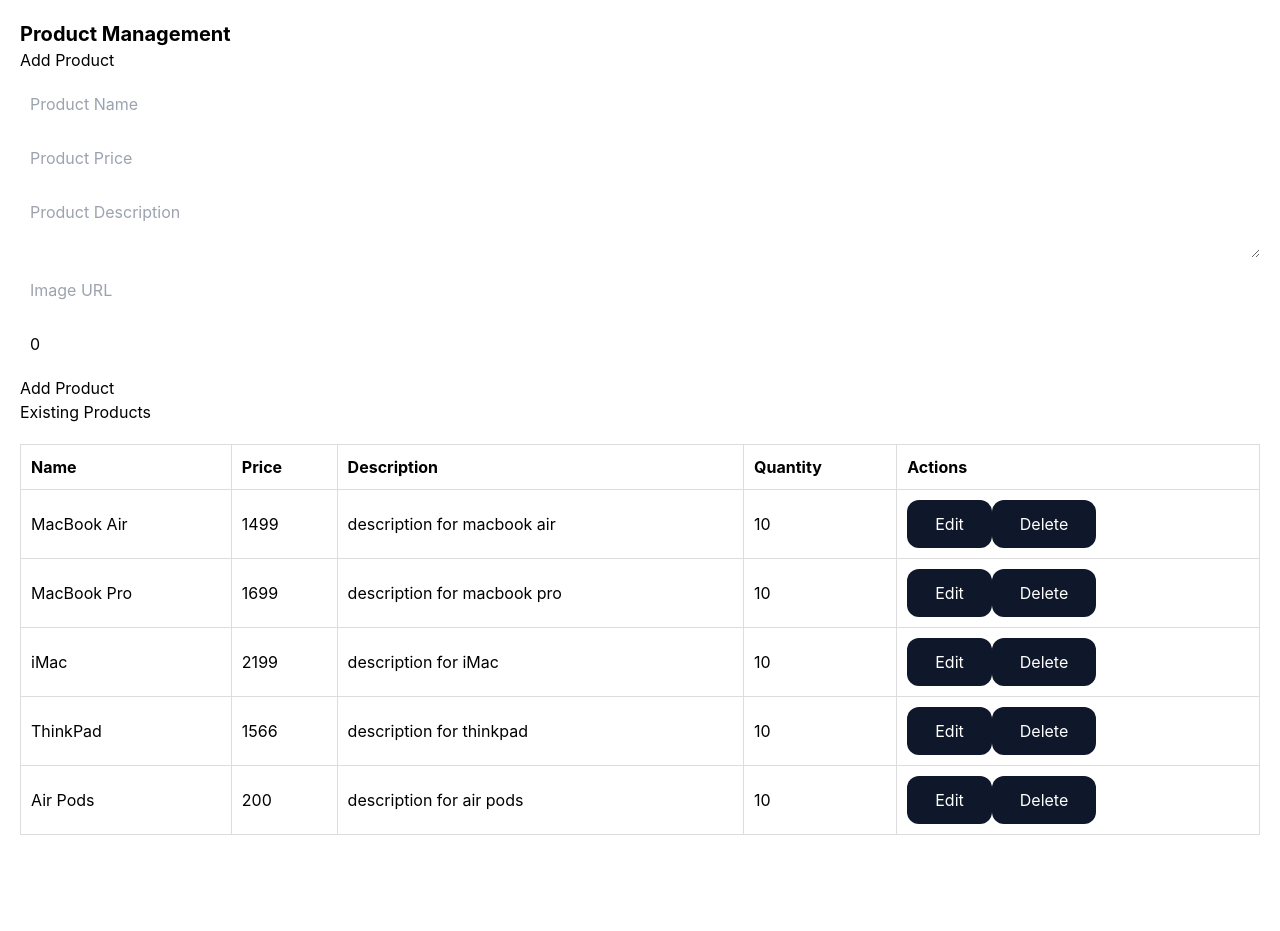
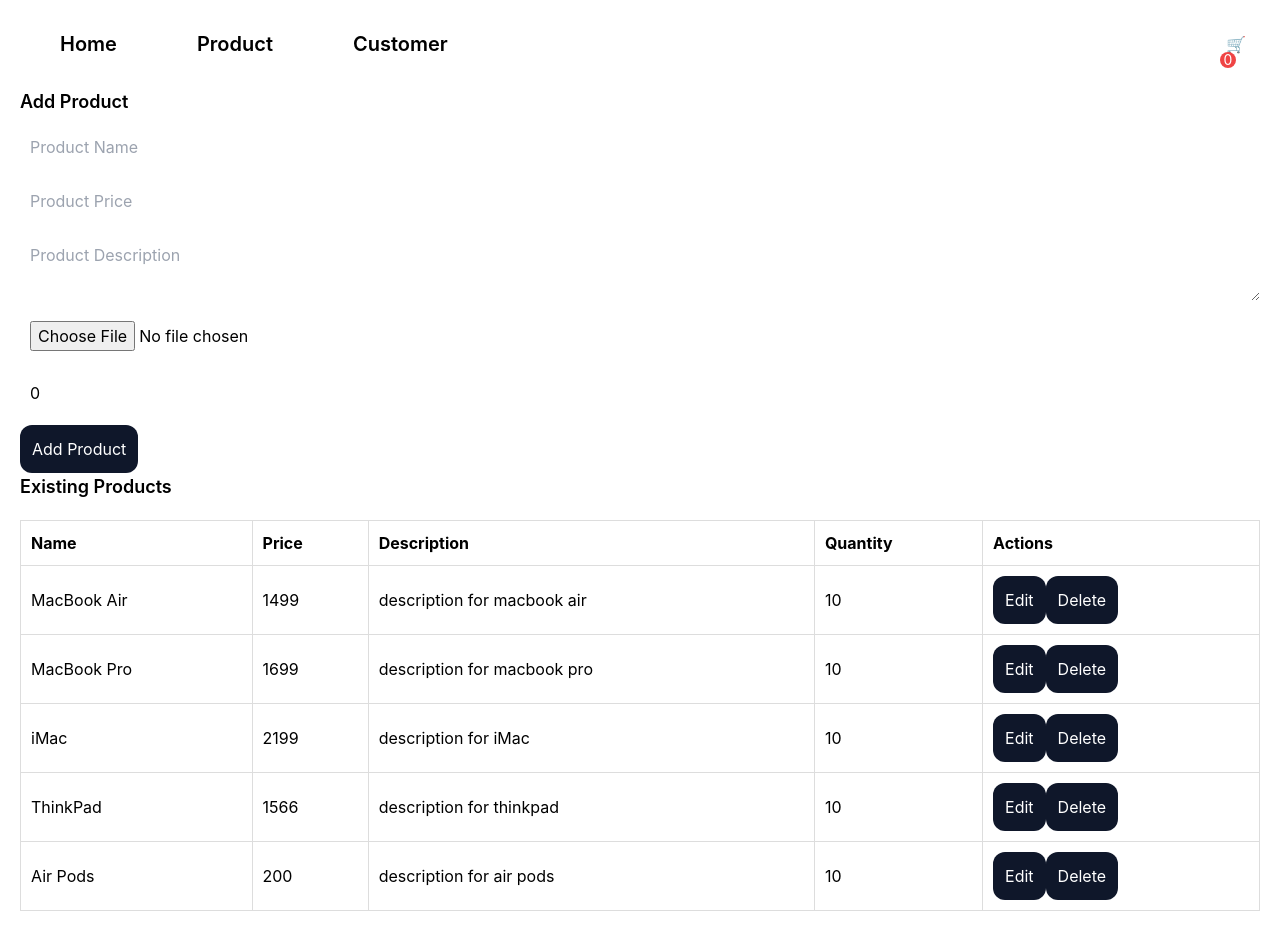
Before and after one commit to zephyr-jchen/computer-store-web, a React (Create React App) app in the folder computerstore/: page /product in a window 1280 px wide. Before the commit the page ends 855 px from the top, so only its background shows below. Built offline with nearby package versions, Linux system fonts and the light colour scheme.

Commit message:
Change image upload method

```diff
--- a/computerstore/src/App.css
+++ b/computerstore/src/App.css
@@ -61,6 +61,10 @@
 .product-management {
   padding: 20px;
 }
+.product-management h2 {
+  font-size: large;
+  font-weight: 600;
+}
 .add-product-form input,
 .add-product-form textarea {
   display: block;
--- a/computerstore/src/App.js
+++ b/computerstore/src/App.js
@@ -1,22 +1,28 @@
-import './App.css';
-import Layout from './components/layout';
-import Home from './pages/home';
-import ProductDetails from './pages/detail';
-import ProductMgt from './pages/product';
-import CustomerMgt from './pages/customer';
-import { BrowserRouter, Routes, Route } from 'react-router-dom';
-
+import "./App.css";
+import Layout from "./components/layout";
+import Home from "./pages/home";
+import ProductDetails from "./pages/detail";
+import ProductMgt from "./pages/product";
+import CustomerMgt from "./pages/customer";
+import { BrowserRouter, Routes, Route } from "react-router-dom";
+import React, { useState } from "react";
+import { products as initialProducts } from "./productitems";
 
 function App() {
+  const [products, setProducts] = useState(initialProducts);
+
   return (
     <BrowserRouter>
       <Routes>
-        <Route path='/' element={<Layout />}>
-          <Route index element={<Home />} />
-          <Route path='/:slug' element={<ProductDetails />} />
+        <Route path="/" element={<Layout />}>
+          <Route index element={<Home products={products} />} />
+          <Route path="/:slug" element={<ProductDetails />} />
         </Route>
-        <Route path='/product' element={<ProductMgt />}/>
-        <Route path='/customer' element={<CustomerMgt/>}/>
+        <Route
+          path="/product"
+          element={<ProductMgt products={products} setProducts={setProducts} />}
+        />
+        <Route path="/customer" element={<CustomerMgt />} />
       </Routes>
     </BrowserRouter>
   );
--- a/computerstore/src/pages/home.js
+++ b/computerstore/src/pages/home.js
@@ -1,18 +1,17 @@
-import React from 'react'
-import { products } from '../productitems'
-import ProductCart from '../components/productCart'
+import React from "react";
+import ProductCart from "../components/productCart";
 
-const Home = () =>{
-    return(
-        <div>
-            <h1 className='text-3xl my-5 ml-10'>List Products</h1>
-            <div className='grid lg:grid-cols-3 md:grid-cols-2 sm:grid-cols-1 gap-5'>
-                {products.map((product,key)=>
-                <ProductCart key={key} data={product} />
-                )}
-            </div>
-        </div>
-    )
-}
+const Home = ({ products }) => {
+  return (
+    <div>
+      <h1 className="text-3xl my-5 ml-10">List Products</h1>
+      <div className="grid lg:grid-cols-3 md:grid-cols-2 sm:grid-cols-1 gap-5">
+        {products.map((product, key) => (
+          <ProductCart key={key} data={product} />
+        ))}
+      </div>
+    </div>
+  );
+};
 
-export default Home
+export default Home;
--- a/computerstore/src/pages/product.js
+++ b/computerstore/src/pages/product.js
@@ -1,10 +1,9 @@
 import React, { useState } from "react";
 import { useParams } from "react-router-dom";
-import { products as initialProducts } from "../productitems";
+import Header from "../components/header";
 
-const ProductMgt = () => {
-  const { slug } = useParams();
-  const [products, setProduct] = useState(initialProducts);
+const ProductMgt = ({ products, setProducts }) => {
+  const [previewImage, setPreviewImage] = useState(null);
   const [newProduct, setNewProduct] = useState({
     id: "",
     name: "",
@@ -14,10 +13,23 @@
     image: "",
     quantity: 0,
   });
+  const { slug } = useParams();
 
   const handleInputChange = (e) => {
     const { name, value } = e.target;
     setNewProduct({ ...newProduct, [name]: value });
+  };
+
+  const handleImage = (e) => {
+    const file = e.target.files[0];
+    if (file) {
+      const reader = new FileReader();
+      reader.onloadend = () => {
+        setPreviewImage(reader.result);
+        setNewProduct({ ...newProduct, image: reader.result });
+      };
+      reader.readAsDataURL(file);
+    }
   };
 
   const handleAddProduct = () => {
@@ -29,7 +41,7 @@
       ...products,
       { ...newProduct, id: Date.now(), slug: slug },
     ];
-    setProduct(updatedProducts);
+    setProducts(updatedProducts);
     setNewProduct({
       id: "",
       name: "",
@@ -39,23 +51,25 @@
       image: "",
       quantity: 0,
     });
+    setPreviewImage(null);
   };
 
   const handleDeleteProduct = (id) => {
-    setProduct(products.filter((item) => item.id !== id));
+    const updatedProducts = products.filter((item) => item.id !== id);
+    setProducts(updatedProducts);
   };
 
   const handleEditProduct = (id) => {
     const productToEdit = products.find((item) => item.id === id);
     setNewProduct(productToEdit);
+    setPreviewImage(productToEdit.image);
   };
 
   const handleUpdateProduct = () => {
-    setProduct(
-      products.map((item) =>
-        item.id === newProduct.id ? { ...newProduct } : item
-      )
+    const productToUpdate = products.map((item) =>
+      item.id === newProduct.id ? { ...newProduct } : item
     );
+    setProducts(productToUpdate);
     setNewProduct({
       id: "",
       name: "",
@@ -65,15 +79,17 @@
       image: "",
       quantity: 0,
     });
+    setPreviewImage(null);
   };
 
   return (
     <div className="product-management">
-      <h2 className="text-xl font-bold">Product Management</h2>
+      <Header />
+      {/* <h2 className="text-xl font-bold">Product Management</h2> */}
 
       {/* Add/Edit Product Form */}
       <div className="add-product-form">
-        <h3>{newProduct.id ? "Edit Product" : "Add Product"}</h3>
+        <h2>{newProduct.id ? "Edit Product" : "Add Product"}</h2>
         <input
           type="text"
           name="name"
@@ -94,13 +110,8 @@
           value={newProduct.description}
           onChange={handleInputChange}
         />
-        <input
-          type="text"
-          name="image"
-          placeholder="Image URL"
-          value={newProduct.image}
-          onChange={handleInputChange}
-        />
+        <input type="file" accept="image/*" onChange={handleImage} />
+        {previewImage && <img src={previewImage} alt="Preview" width="100" />}
         <input
           type="number"
           name="quantity"
@@ -109,6 +120,7 @@
           onChange={handleInputChange}
         />
         <button
+          className="bg-slate-900 text-white px-3 py-3 rounded-xl"
           onClick={newProduct.id ? handleUpdateProduct : handleAddProduct}
         >
           {newProduct.id ? "Update Product" : "Add Product"}
@@ -117,7 +129,7 @@
 
       {/* Product List */}
       <div className="product-list">
-        <h3>Existing Products</h3>
+        <h2>Existing Products</h2>
         <table>
           <thead>
             <tr>
@@ -137,13 +149,13 @@
                 <td>{product.quantity}</td>
                 <td>
                   <button
-                    className="bg-slate-900 text-white px-7 py-3 rounded-xl"
+                    className="bg-slate-900 text-white px-3 py-3 rounded-xl"
                     onClick={() => handleEditProduct(product.id)}
                   >
                     Edit
                   </button>
                   <button
-                    className="bg-slate-900 text-white px-7 py-3 rounded-xl"
+                    className="bg-slate-900 text-white px-3 py-3 rounded-xl"
                     onClick={() => handleDeleteProduct(product.id)}
                   >
                     Delete
```
